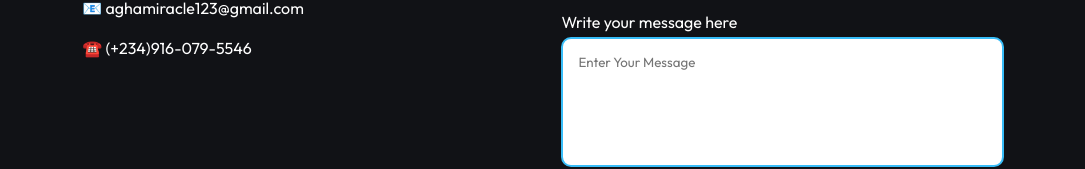
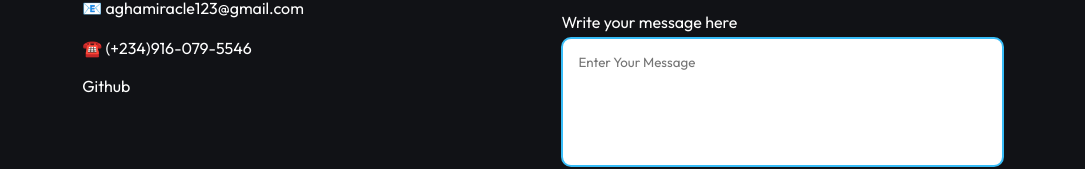
Before and after one commit to AghaMiracle/Thalvor, a React (Vite) app: page / in a window 1280 px wide. Shown: the part 4299-4468 px from the top of the page, without its empty margins (97-1182 px from the left). Built offline with nearby package versions, Linux system fonts and the light colour scheme.

Commit message:
update github profile

```diff
--- a/src/components/contact/contact.jsx
+++ b/src/components/contact/contact.jsx
@@ -34,6 +34,7 @@
                <ul>
                 <li>📧 aghamiracle123@gmail.com</li>
                 <li>☎️ (+234)916-079-5546</li>
+                <li><a href="https://github.com/AghaMiracle">Github</a></li>
                 </ul>
             </div>
             <div className='contact-col'>
```
